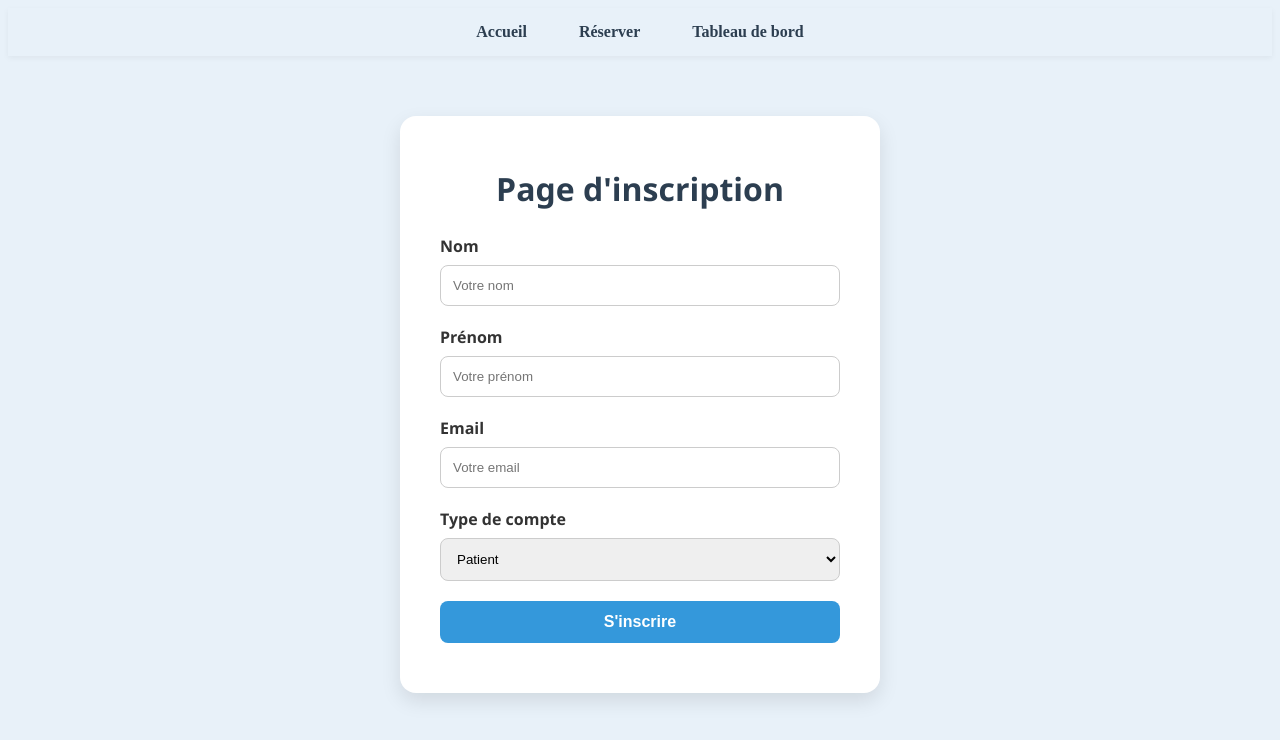
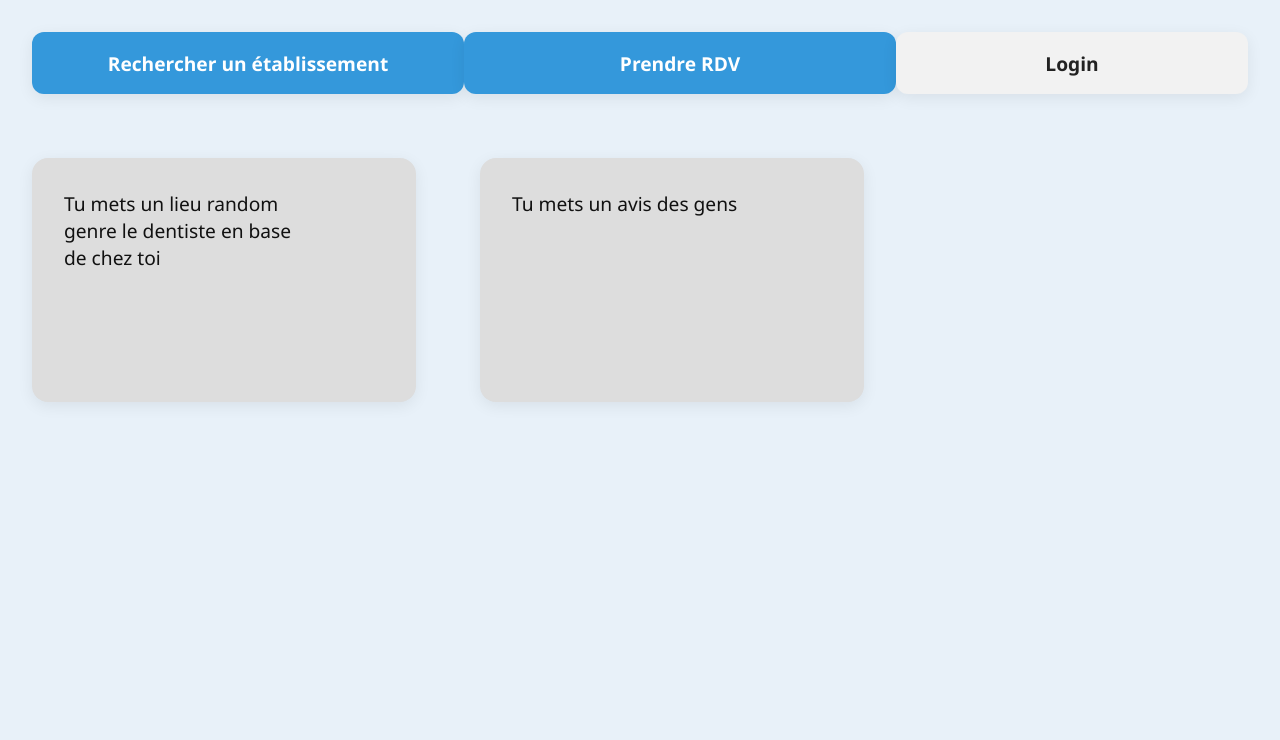
Before and after one commit to dadafax/HSV, a React app: page / in a window 1280 px wide. Shown: the top 740 px of the page. Built offline with nearby package versions, Linux system fonts and the light colour scheme.

Commit message:
page d'accueil

```diff
--- a/package.json
+++ b/package.json
@@ -11,6 +11,7 @@
   "license": "ISC",
   "description": "��#\u0000 \u0000H\u0000S\u0000V\u0000\r\u0000 \u0000#\u0000 \u0000H\u0000S\u0000V\u0000\r\u0000 \u0000",
   "dependencies": {
+    "axios": "^1.9.0",
     "react": "^19.1.0",
     "react-dom": "^19.1.0",
     "react-router-dom": "^6.30.0"
--- a/public/index.html
+++ b/public/index.html
@@ -3,7 +3,7 @@
 <head>
   <meta charset="UTF-8">
   <meta name="viewport" content="width=device-width, initial-scale=1.0">
-  <title>Hopital de Léo CHAN</title>
+  <title>Hopital</title>
 </head>
 <body>
   <div id="root"></div>
--- a/src/App.css
+++ b/src/App.css
@@ -1,7 +1,7 @@
 body {
     background-color: #e8f1f9;
-
-
+    margin: 0;
+    font-family: 'Segoe UI', Arial, sans-serif;
 }
 
 .login-container {
@@ -139,3 +139,109 @@ nav a.active {
     padding: 15px;
   }
 }
+
+.mainmenu-root {
+  padding: 2rem;
+  min-height: 100vh;
+  background: #e8f1f9;
+}
+
+.mainmenu-header-flex {
+  display: flex;
+  justify-content: space-between;
+  align-items: flex-start;
+  margin-bottom: 4rem;
+  width: 100%;
+}
+
+.mainmenu-btn {
+  font-size: 1.2rem;
+  padding: 1.1rem 2.5rem;
+  border: none;
+  border-radius: 12px;
+  cursor: pointer;
+  font-family: inherit;
+  font-weight: 600;
+  box-shadow: 0 4px 16px rgba(0,0,0,0.07);
+  transition: background 0.2s, box-shadow 0.2s, color 0.2s;
+  margin-bottom: 0;
+  margin-top: 0;
+  outline: none;
+}
+
+.mainmenu-btn-blue {
+  background-color: #3498db;
+  color: white;
+}
+
+.mainmenu-btn-blue:hover {
+  background-color: #217dbb;
+  color: #fff;
+  box-shadow: 0 6px 24px rgba(52,152,219,0.13);
+}
+
+.mainmenu-btn-grey {
+  background: #f2f2f2;
+  color: #222;
+  min-width: 150px;
+  box-shadow: 0 4px 16px rgba(0,0,0,0.07);
+}
+
+.mainmenu-btn-grey:hover {
+  background: #e0e0e0;
+  color: #222;
+}
+
+.mainmenu-login-wrapper {
+  margin-left: auto;
+}
+
+.mainmenu-header-flex > .mainmenu-btn, .mainmenu-header-flex > .mainmenu-login-wrapper {
+  flex: 1;
+  display: flex;
+  justify-content: center;
+}
+
+.mainmenu-header-flex > .mainmenu-login-wrapper {
+  justify-content: flex-end;
+}
+
+.mainmenu-content {
+  display: flex;
+  gap: 4rem;
+  margin-top: 2rem;
+  justify-content: flex-start;
+}
+
+.mainmenu-block {
+  min-width: 320px;
+  min-height: 180px;
+  padding: 2rem;
+  font-size: 1.2rem;
+  display: flex;
+  align-items: flex-start;
+  background: #fff;
+  border-radius: 16px;
+  box-shadow: 0 8px 20px rgba(0,0,0,0.08);
+}
+
+.mainmenu-block-grey {
+  background: #dddddd;
+  color: #111;
+  box-shadow: 0 4px 16px rgba(0,0,0,0.07);
+}
+
+@media (max-width: 900px) {
+  .mainmenu-content {
+    flex-direction: column;
+    gap: 2rem;
+  }
+  .mainmenu-header-flex {
+    flex-direction: column;
+    gap: 2rem;
+    align-items: stretch;
+  }
+  .mainmenu-header-flex > .mainmenu-btn, .mainmenu-header-flex > .mainmenu-login-wrapper {
+    justify-content: center;
+  }
+}
--- a/src/App.js
+++ b/src/App.js
@@ -1,19 +1,15 @@
-import React from 'react';
-import { BrowserRouter as Router, Routes, Route } from 'react-router-dom';
+import React from "react";
+import { BrowserRouter as Router, Routes, Route } from "react-router-dom";
+import MainMenu from "./components/MainMenu";
+import LoginPage from "./Auth/LoginPage";
 import './App.css';
 
-import HomePage from './pages/HomePage';
-import DashboardPage from './pages/DashboardPage';
-import BookPage from './pages/BookPage';
-
 function App() {
- return (
+  return (
     <Router>
       <Routes>
-        <Route path="/" element={<HomePage />} />
-        <Route path="/book" element={<BookPage />} />
-        <Route path="/dashboard" element={<DashboardPage />} />
-
+        <Route path="/" element={<MainMenu />} />
+        <Route path="/login" element={<LoginPage />} />
       </Routes>
     </Router>
   );
--- /dev/null
+++ b/src/components/MainMenu.js
@@ -0,0 +1,29 @@
+import React from "react";
+import { useNavigate } from "react-router-dom";
+import "../App.css";
+
+const MainMenu = () => {
+    const navigate = useNavigate();
+
+    return (
+        <div className="mainmenu-root">
+            <div className="mainmenu-header-flex">
+                <button className="mainmenu-btn mainmenu-btn-blue">Rechercher un établissement</button>
+                <button className="mainmenu-btn mainmenu-btn-blue">Prendre RDV</button>
+                <div className="mainmenu-login-wrapper">
+                    <button className="mainmenu-btn mainmenu-btn-grey" onClick={() => navigate("/login")}>Login</button>
+                </div>
+            </div>
+            <div className="mainmenu-content">
+                <div className="mainmenu-block mainmenu-block-grey">
+                    Tu mets un lieu random<br/>genre le dentiste en base<br/>de chez toi
+                </div>
+                <div className="mainmenu-block mainmenu-block-grey">
+                    Tu mets un avis des gens
+                </div>
+            </div>
+        </div>
+    );
+};
+
+export default MainMenu;
```
Also changed, not shown: 2 other files (tests, documents, lock files or other folders).
